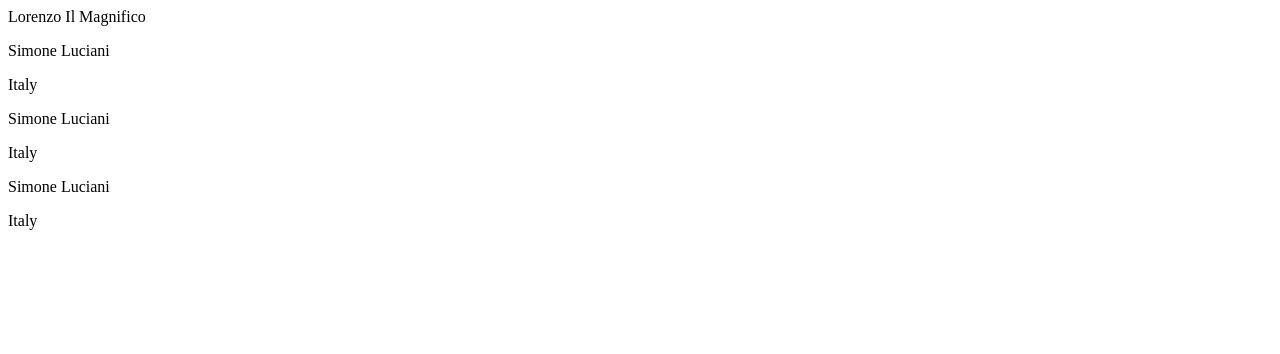
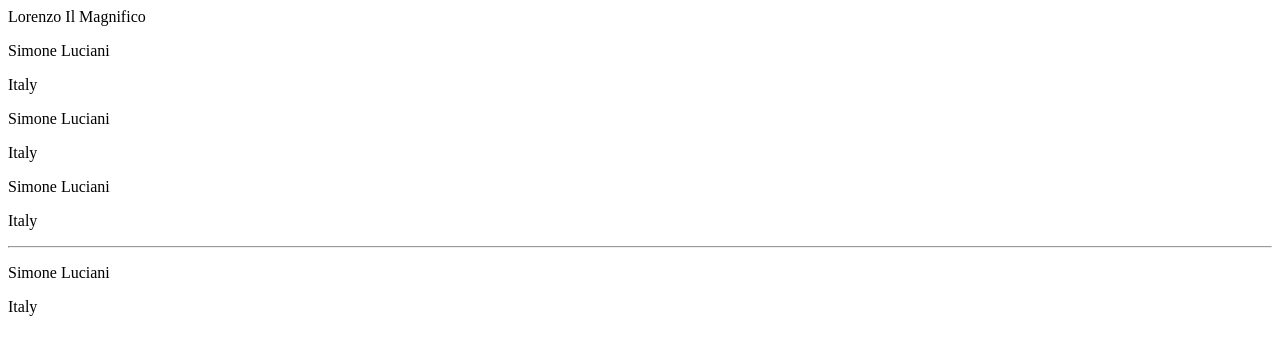
Before and after one commit to Lemonstew/react, a React (Vite) app: page / in a window 1280 px wide. Shown: the top 354 px of the page. Built offline with nearby package versions, Linux system fonts and the light colour scheme.

Commit message:
component

```diff
--- a/src/apps/MyApp2.jsx
+++ b/src/apps/MyApp2.jsx
@@ -22,12 +22,17 @@ function MyApp2() {
 
   // component 사용 시 종료 태그 꼭 작성
   // (empty tag는 시작 태그에 '/' 꼭 작성)
+
+  const a = <MyComponent />;
+
   return (
     <div>
       Lorenzo Il Magnifico
       <MyComponent />
       <MyComponent />
       <MyComponent />
+      <hr />
+      {a}
     </div>
   );
 }
```
Also changed, not shown: src/practice/App2.jsx (added, +19 -0 lines).
